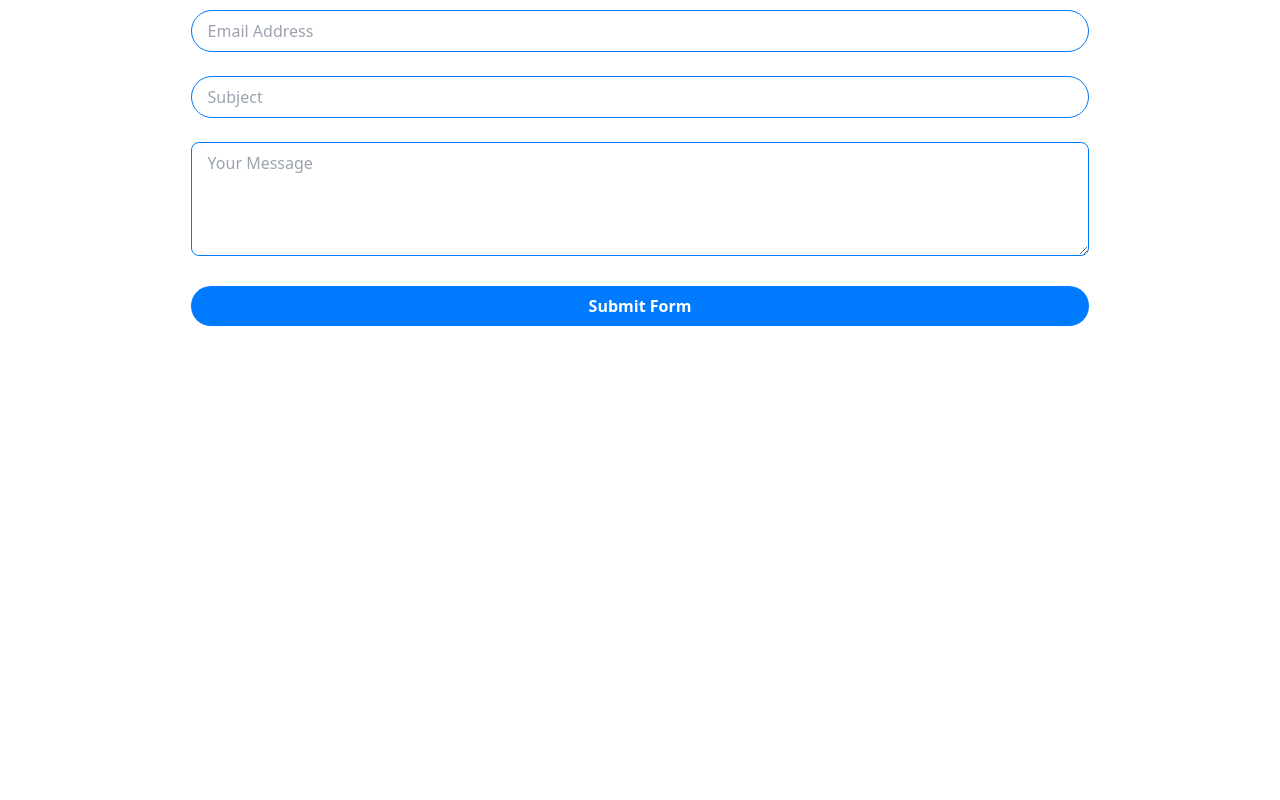
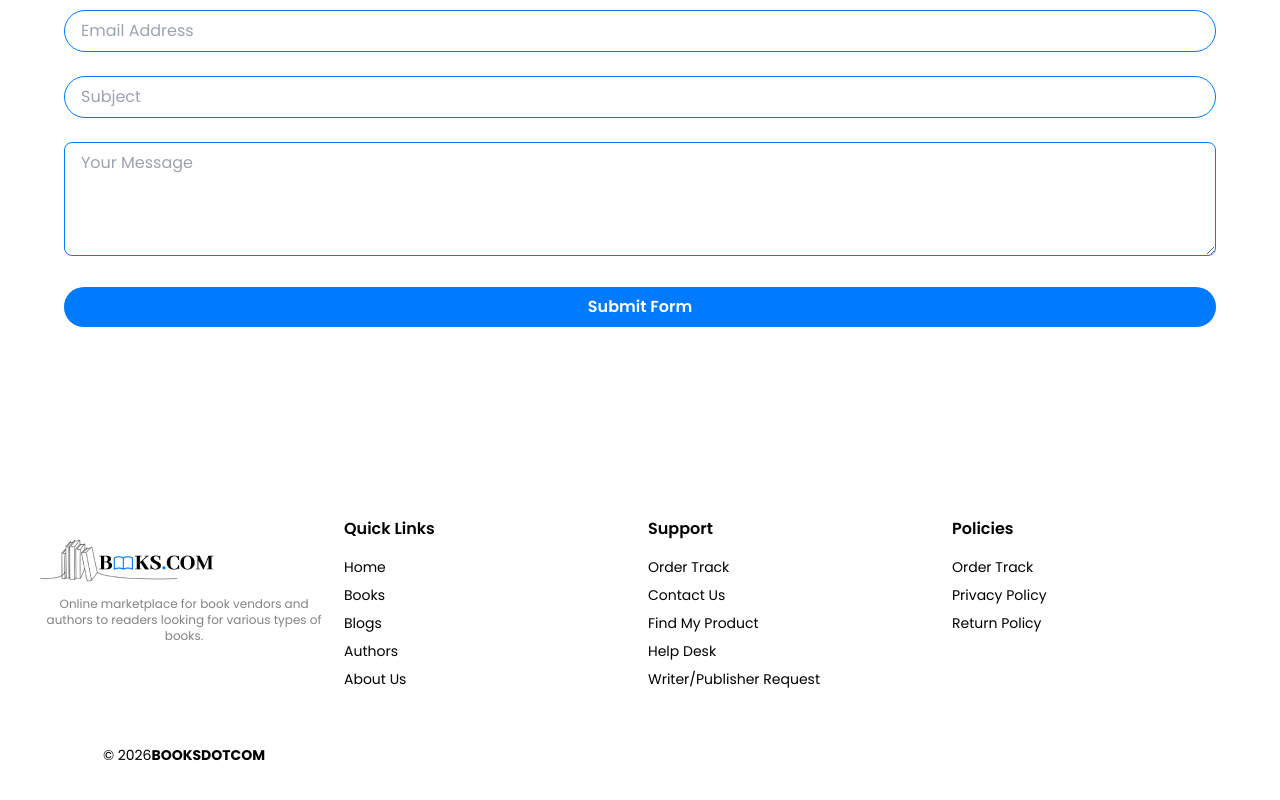
Before and after one commit to ayomideRussianCode/booksdotcom, a React (Create React App) app: page /contact in a window 1280 px wide. Shown: the part 458-1258 px from the top of the page. Before the commit the page ends 935 px from the top, so only its background shows below. Built offline with nearby package versions, Linux system fonts and the light colour scheme; a web font is replaced by a local one.

Commit message:
day 5 of 100days of code

```diff
--- a/src/components/BestSelling.jsx
+++ b/src/components/BestSelling.jsx
@@ -38,5 +38,3 @@ function BestSelling() {
 }
 
 export default BestSelling;
-
-// {book.discount && (<span className="left-0 bg-red-500 text-white text-xs font-bold px-6 py-2 rounded-br-lg">{book.discount} off</span>)}
--- a/src/components/ContactForm.jsx
+++ b/src/components/ContactForm.jsx
@@ -1,6 +1,6 @@
 function ContactForm({ onSubmit }) {
   return (
-    <div className=" flex justify-center items-center min-h-screen bg-customWhite">
+    <section className=" flex justify-center items-center min-h-screen bg-customWhite">
       <div className="bg-customWhite flex flex-col gap-2 md:gap-6 justify-center items-center h-56 sm:h-72 md:h-96 px-4 sm:px-8 md:px-16">
         <h2 className="font-font2 text-customBlack text-2xl sm:text-3xl md:text-4xl">
           Contact Us
@@ -9,7 +9,7 @@ function ContactForm({ onSubmit }) {
           We would love to hear from you if you have any enquiries to make from
           us
         </p>
-        <form onSubmit={onSubmit} className="space-y-6">
+        <form onSubmit={onSubmit} className="space-y-6 font-font1">
           <div className="grid grid-cols-1 md:grid-cols-2 gap-4">
             <input
               type="text"
@@ -50,7 +50,7 @@ function ContactForm({ onSubmit }) {
           </button>
         </form>
       </div>
-    </div>
+    </section>
   );
 }
 export default ContactForm;
--- a/src/components/Footer.jsx
+++ b/src/components/Footer.jsx
@@ -1,7 +1,117 @@
-import React from "react";
+import Logo from "../components/Logo";
+import Description from "./Description";
 
-const Footer = () => {
-  return <div>Footer</div>;
-};
-
+function Footer() {
+  return (
+    <footer className="flex p-6 md:p-10 bg-customWhite font-font1">
+      <div className="max-w-7xl mx-auto grid grid-cols-1 md:grid-cols-4 gap-4">
+        <div>
+          <Logo src="/Logo.png" alt="Logo" />
+          <Description
+            text="Online marketplace for book vendors and authors to readers looking for various types of books."
+            className="font-font1"
+          />
+          <div className="flex space-x-4 mt-4">
+            <a href="a" aria-label="Twitter" className="text-customBlue">
+              <i className="fab fa-twitter"></i>
+            </a>
+            <a href="a" aria-label="LinkedIn" className="text-customBlue">
+              <i className="fab fa-linkedin"></i>
+            </a>
+            <a href="a" aria-label="Facebook" className="text-customBlue">
+              <i className="fa-brands fa-facebook"></i>
+            </a>
+            <a href="a" aria-label="Instagram" className="text-customBlue">
+              <i className="fab fa-fa-instagram"></i>
+            </a>
+          </div>
+        </div>
+        <div>
+          <h2 className="font-semibold mb-4">Quick Links</h2>
+          <ul className="space-y-2 text-sm ">
+            <li>
+              <a href="/home" className="hover:text-customBlue">
+                Home
+              </a>
+            </li>
+            <li>
+              <a href="/home" className="hover:text-customBlue">
+                Books
+              </a>
+            </li>
+            <li>
+              <a href="/Blogs" className="hover:text-customBlue">
+                Blogs
+              </a>
+            </li>
+            <li>
+              <a href="/home" className="hover:text-customBlue">
+                Authors
+              </a>
+            </li>
+            <li>
+              <a href="/about" className="hover:text-customBlue">
+                About Us
+              </a>
+            </li>
+          </ul>
+        </div>
+        <div>
+          <h2 className="font-semibold mb-4">Support</h2>
+          <ul className="space-y-2 text-sm ">
+            <li>
+              <a href="a" className="hover:text-customBlue">
+                Order Track
+              </a>
+            </li>
+            <li>
+              <a href="/contact" className="hover:text-customBlue">
+                Contact Us
+              </a>
+            </li>
+            <li>
+              <a href="a" className="hover:text-customBlue">
+                Find My Product
+              </a>
+            </li>
+            <li>
+              <a href="a" className="hover:text-customBlue">
+                Help Desk
+              </a>
+            </li>
+            <li>
+              <a href="a" className="hover:text-customBlue">
+                Writer/Publisher Request
+              </a>
+            </li>
+          </ul>
+        </div>
+        <div>
+          <h2 className="font-semibold mb-4">Policies</h2>
+          <ul className="space-y-2 text-sm ">
+            <li>
+              <a href="a" className="hover:text-customBlue">
+                Order Track
+              </a>
+            </li>
+            <li>
+              <a href="a" className="hover:text-customBlue">
+                Privacy Policy
+              </a>
+            </li>
+            <li>
+              <a href="a" className="hover:text-customBlue">
+                Return Policy
+              </a>
+            </li>
+          </ul>
+        </div>
+        <div className=" w-full flex justify-center items-center mt-6 pt-4 text-sm">
+          &copy; {new Date().getFullYear()}{" "}
+          <span className="font-bold text-md font-font1"> BOOKSDOTCOM </span>
+        </div>
+      </div>
+    </footer>
+  );
+}
 export default Footer;
--- a/src/pages/AboutUs.jsx
+++ b/src/pages/AboutUs.jsx
@@ -5,13 +5,18 @@ function AboutUs() {
     <>
       <NavBar />
       <div className="bg-customWhite flex flex-col gap-2 md:gap-6 justify-center items-center h-56 sm:h-72 md:h-96 px-4 sm:px-8 md:px-16">
-        <h1 className="font-font2 text-customBlack text-2xl sm:text-3xl md:text-4xl ">
-          Who we are
-        </h1>
-        <p className="font-font1 text-sm text-customAsh font-medium mt-2 md:text-sm sm:text-sm">
-          We would love to hear from you if you have any enquiries to make from
-          us
-        </p>
+        <div>
+          <h1 className="font-font2 text-customBlack text-2xl sm:text-3xl md:text-4xl ">
+            Who we are
+          </h1>
+          <p className="font-font1 text-sm text-customAsh font-medium mt-2 md:text-sm sm:text-sm">
+            We would love to hear from you if you have any enquiries to make
+            from us
+          </p>
+        </div>
+        <div className="pt-10">
+          <img src="/Aboutus.png" alt="About Us" />
+        </div>
       </div>
     </>
   );
--- a/src/pages/ContactUs.jsx
+++ b/src/pages/ContactUs.jsx
@@ -1,5 +1,6 @@
 import NavBar from "../components/NavBar";
 import ContactForm from "../components/ContactForm";
+import Footer from "../components/Footer";
 
 function ContactUs() {
   const handleformSubmit = (e) => {
@@ -10,6 +11,7 @@ function ContactUs() {
     <>
       <NavBar />
       <ContactForm onSubmit={handleformSubmit} />
+      <Footer />
     </>
   );
 }
```
